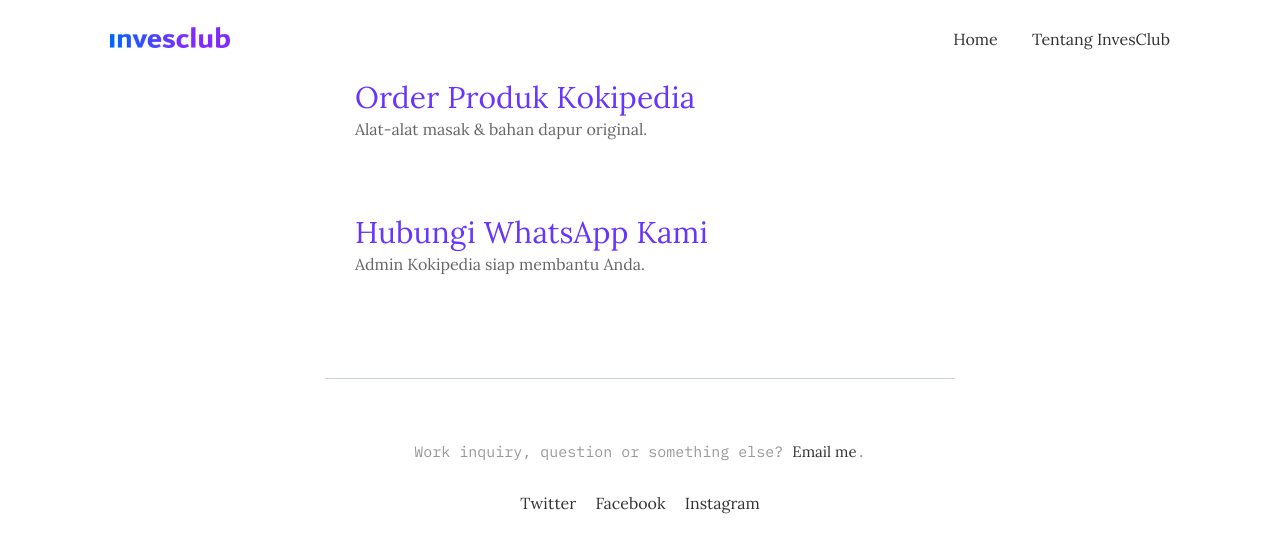
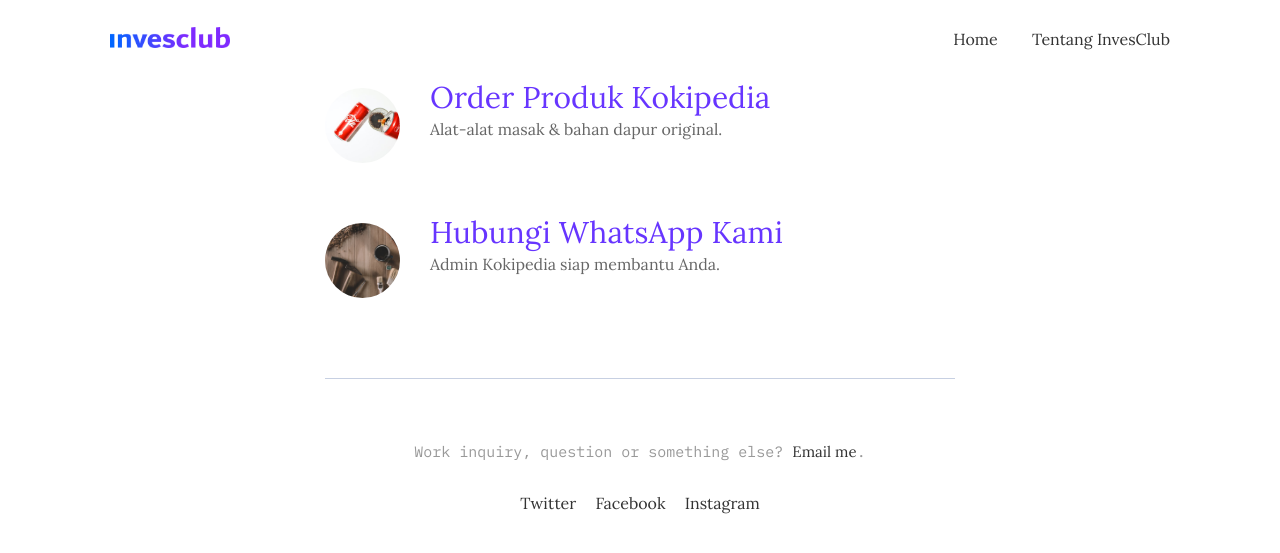
Before and after one commit to ekonomikusid/home, a Jekyll site: the page built from index.html, in a window 1280 px wide. Shown: the top 553 px of the page. Built offline with Jekyll 4.4.1, drawn with Linux system fonts in a browser that asks for light colours.

Commit message:
Update _article.scss

```diff
--- a/_sass/4-layouts/_article.scss
+++ b/_sass/4-layouts/_article.scss
@@ -17,7 +17,7 @@
 
 .article__image {
   display: block;
-  width: 75;
+  width: 75px;
   height: 75px;
   border-radius: 50%;
   background-position: center;
```
